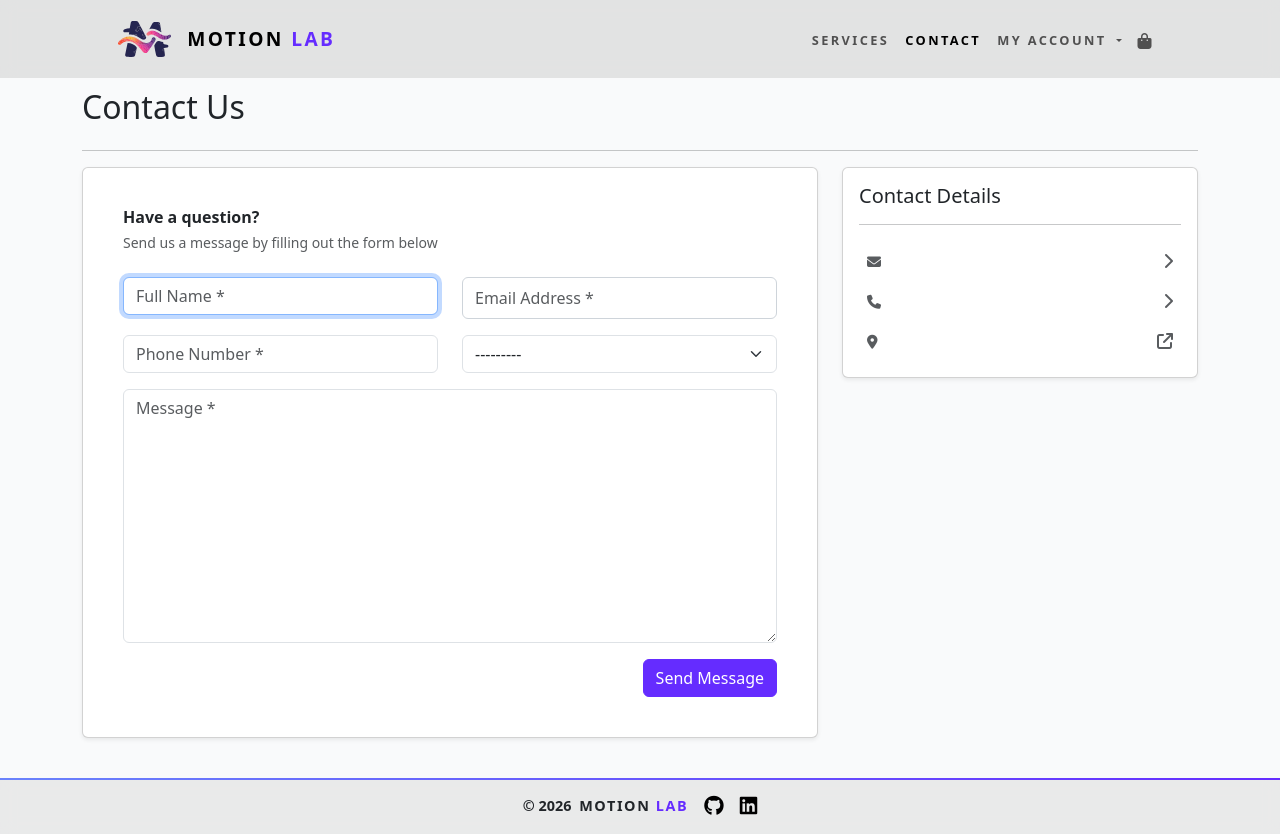
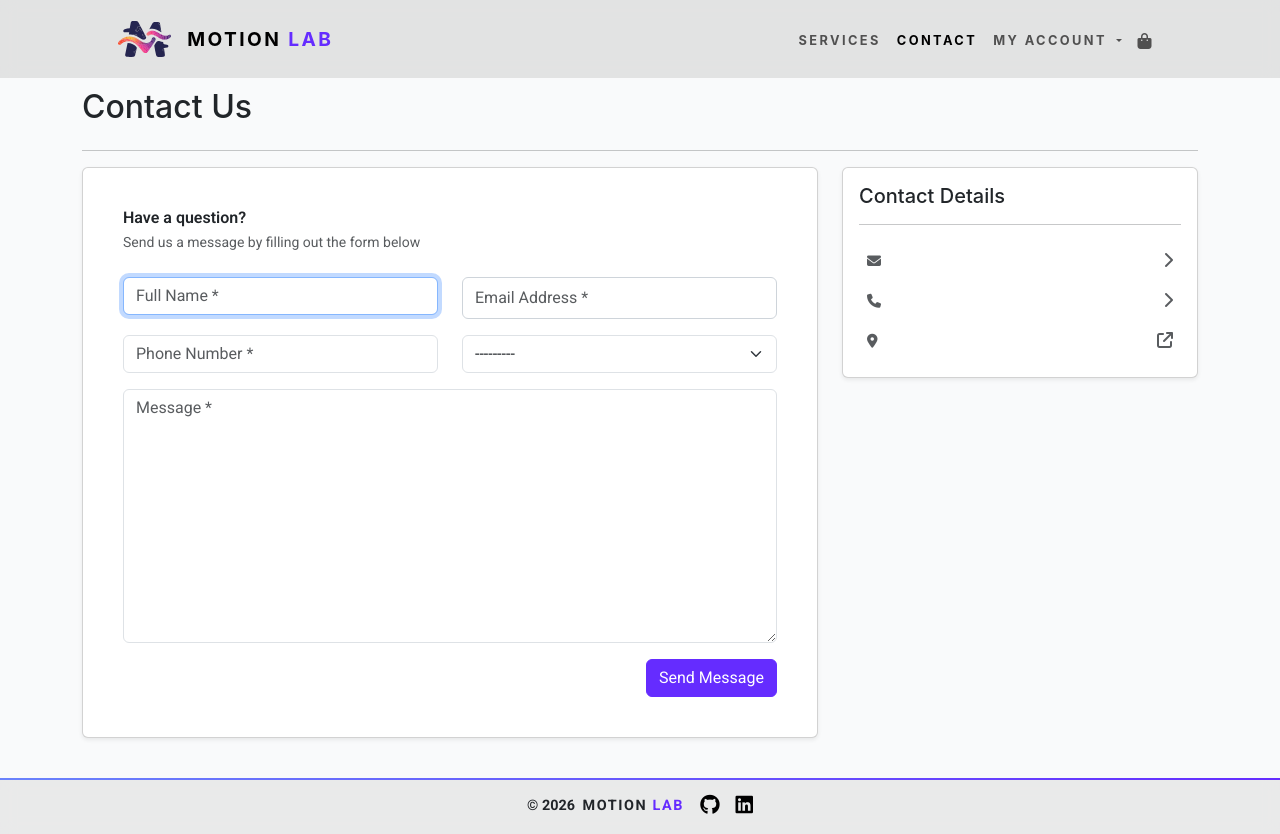
Before and after one commit to AlexThoma5/MP4_ecommerce, a Django app: page /contact/ in a window 1280 px wide. Run offline with Django 4.2, Linux system fonts and the light colour scheme; data that the repository does not hold is empty; parts of the project's set-up code (start-up, migrations or seed data) failed here and were passed over; some libraries are stand-ins or nearby versions.

Commit message:
Add Google Fonts Roboto import and CSS variables for body and headings

```diff
--- a/static/css/base.css
+++ b/static/css/base.css
@@ -1,8 +1,32 @@
+@import url("https://fonts.googleapis.com/css2?family=Roboto:wdth,wght@75..100,100..900&display=swap");
+/* Google font imports */
+
+/* CSS Variables */
+:root {
+    /* fonts */
+    --primary-font: "Roboto", sans-serif;
+    --secondary-font:
+        -apple-system, system-ui, BlinkMacSystemFont, "Segoe UI", Roboto,
+        "Helvetica Neue", Arial, sans-serif;
+}
+
 /* -------------- Global styles -------------- */
 
+h1,
+h2,
+h3,
+h4,
+h5,
+h6 {
+    font-family: var(--secondary-font);
+    line-height: 1.2;
+}
+
 body {
-    background-color: #F9FAFB;
+    font-family: var(--primary-font);
+    background-color: #f9fafb;
 }
+
 /* Navbar */
 
 .navbar-custom {
@@ -13,13 +37,14 @@ body {
     text-transform: uppercase;
     font-weight: 700;
     letter-spacing: 0.15rem;
-    }
+    font-family: var(--secondary-font);
+}
 
-.brand-name{
+.brand-name {
     font-size: 1.2rem;
 }
 
-.brand-name-secondary{
+.brand-name-secondary {
     color: #652cff;
 }
 
@@ -43,19 +68,14 @@ body {
 
 .nav-link {
     padding-bottom: 4px;
-    background-image: linear-gradient(
-        90deg,
-        #ff5f6d,
-        #ffc371,
-        #6a82fb
-    );
+    background-image: linear-gradient(90deg, #ff5f6d, #ffc371, #6a82fb);
     background-repeat: no-repeat;
     background-size: 0% 2px;
     background-position: 0% 100%;
     transition: all 0.3s ease;
 }
 
-.nav-link:hover{
+.nav-link:hover {
     background-size: 100% 2px;
 }
 
@@ -97,11 +117,7 @@ body {
     text-transform: uppercase;
     font-size: 0.9rem;
     font-weight: 700;
-    background-image: linear-gradient(
-        90deg,
-        #6a82fb,
-        #652cff
-    );
+    background-image: linear-gradient(90deg, #6a82fb, #652cff);
     background-repeat: no-repeat;
     background-size: 100% 2px;
 }
@@ -167,7 +183,7 @@ body {
 }
 
 .hover-bg:hover {
-    background-color: #f8f9fa; /* light gray */
+    background-color: #f8f9fa;
 }
 
 /* -------------- Account pages -------------- */
@@ -206,7 +222,7 @@ body {
     left: 0;
 }
 
-#hint_id_password > a{
+#hint_id_password>a {
     text-decoration: none;
     font-size: 0.9rem;
 }
```
